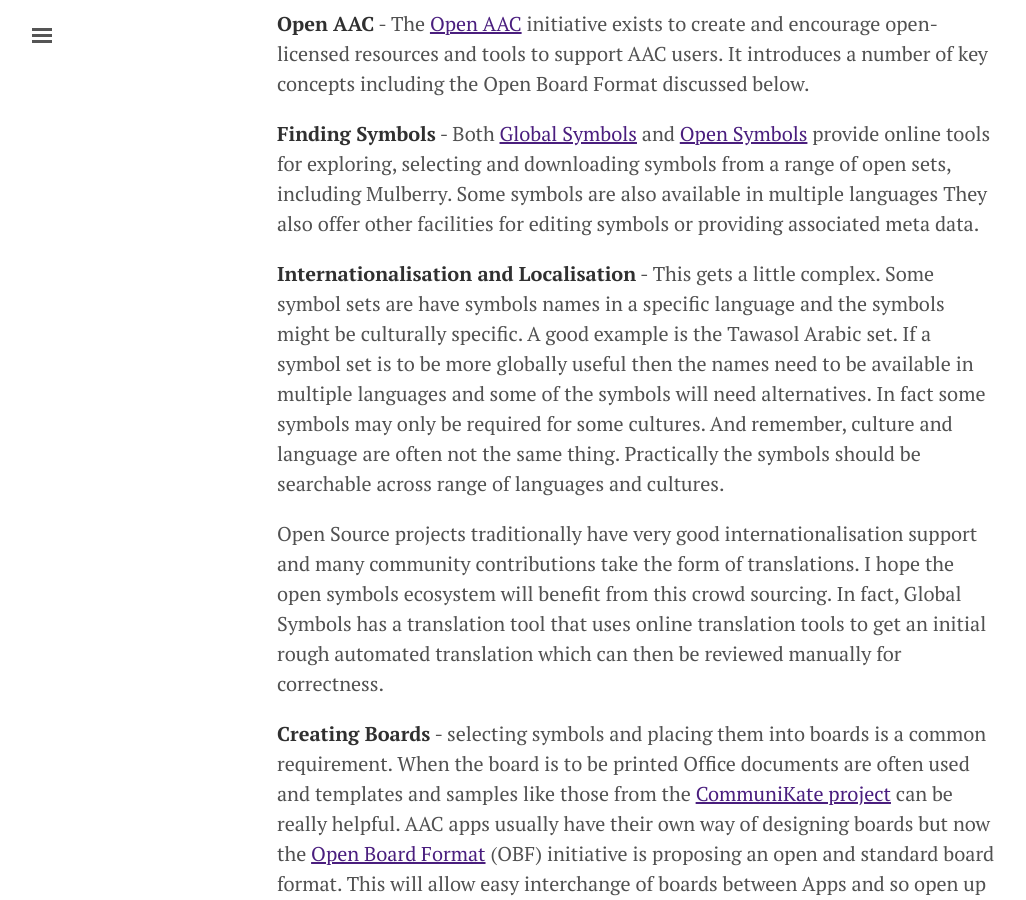
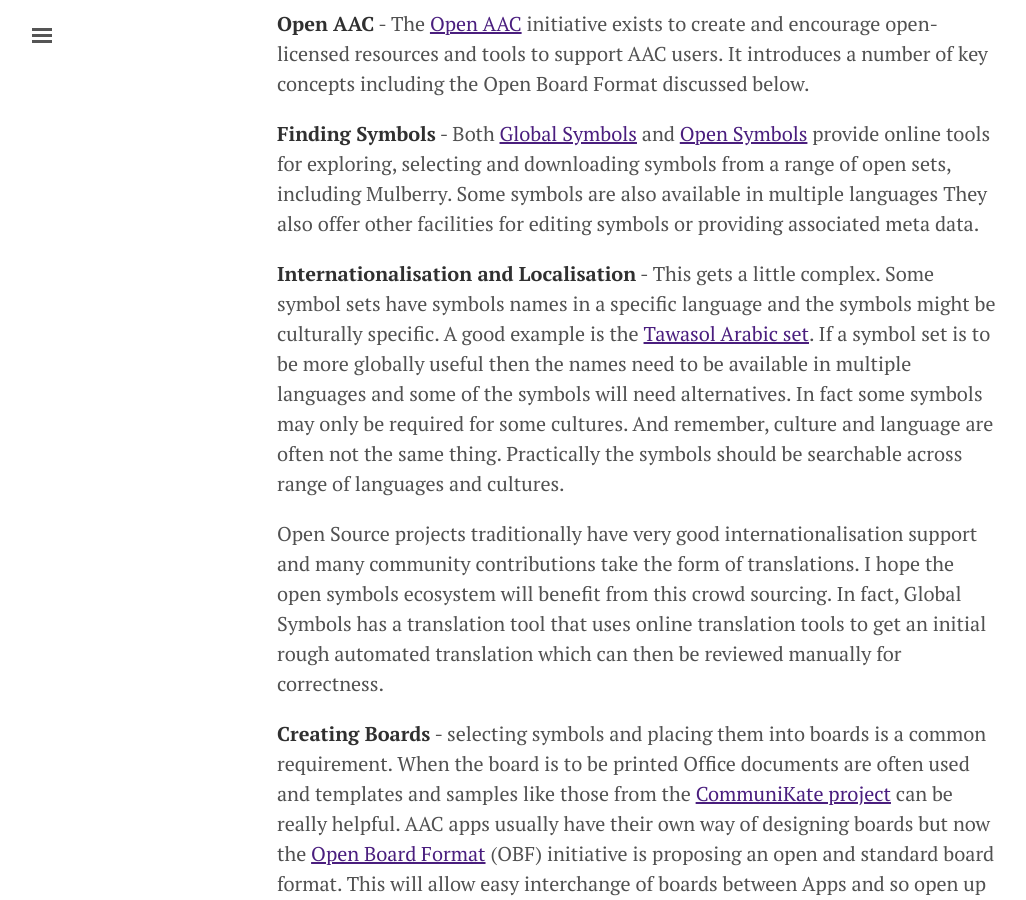
Before and after one commit to OpenDirective/opendirective.github.io, a Jekyll site: the page built from _posts/2020-04-17-the-open-communication-symbols-ecosystem.md, in a window 1280 px wide and 900 px high, scrolled down 1986 px. Shown: the whole window, without its empty margins (3-1029 px from the left). Built offline with Jekyll 4.4.1, drawn with Linux system fonts in a browser that asks for light colours.

Commit message:
Fix tawasol link

```diff
--- a/_posts/2020-04-17-the-open-communication-symbols-ecosystem.md
+++ b/_posts/2020-04-17-the-open-communication-symbols-ecosystem.md
@@ -33,7 +33,7 @@
 
 **Finding Symbols** - Both [Global Symbols](https://blog.globalsymbols.com) and [Open Symbols](https://www.opensymbols.org/) provide online tools for exploring, selecting and downloading symbols from a range of open sets, including Mulberry. Some symbols are also available in multiple languages They also offer other facilities for editing symbols or providing associated meta data.
 
-**Internationalisation and Localisation** - This gets a little complex. Some symbol sets are have symbols names in a specific language and the symbols might be culturally specific. A good example is the Tawasol Arabic set. If a symbol set is to be more globally useful then the names need to be available in multiple languages and some of the symbols will need alternatives. In fact some symbols may only be required for some cultures. And remember, culture and language are often not the same thing. Practically the symbols should be searchable across range of languages and cultures.
+**Internationalisation and Localisation** - This gets a little complex. Some symbol sets have symbols names in a specific language and the symbols might be culturally specific. A good example is the [Tawasol Arabic set](https://globalsymbols.com/symbolsets/tawasol?locale=en). If a symbol set is to be more globally useful then the names need to be available in multiple languages and some of the symbols will need alternatives. In fact some symbols may only be required for some cultures. And remember, culture and language are often not the same thing. Practically the symbols should be searchable across range of languages and cultures.
 
 Open Source projects traditionally have very good internationalisation support and many community contributions take the form of translations. I hope the open symbols ecosystem will benefit from this crowd sourcing. In fact, Global Symbols has a translation tool that uses online translation tools to get an initial rough automated translation which can then be reviewed manually for correctness.
 
```
